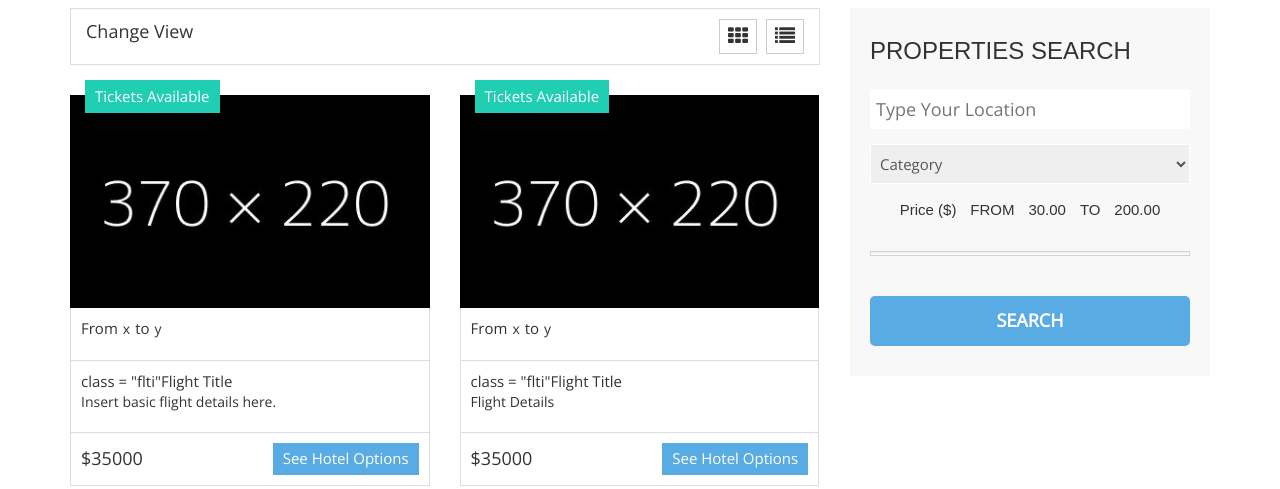
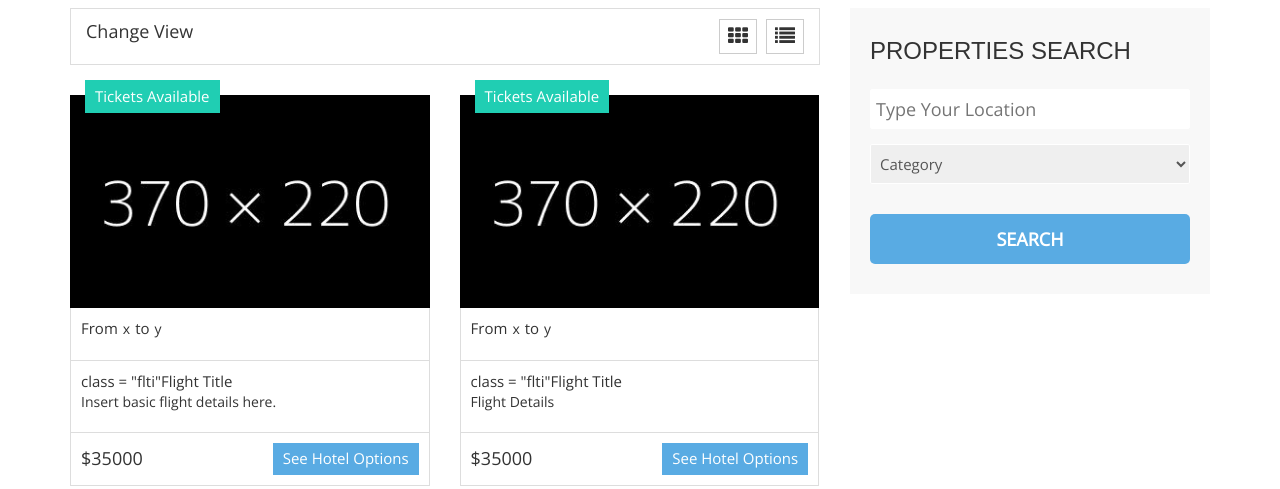
Before and after one commit to goelp14/Hackillinois-Front-End, a website: page UI/flightlist.html in a window 1280 px wide. Shown: the part 422-911 px from the top of the page. Drawn offline with nearby package versions, Linux system fonts and the light colour scheme.

Commit message:
removed useless slider

```diff
--- a/UI/flightlist.html
+++ b/UI/flightlist.html
@@ -323,17 +323,6 @@
                     <option value="2">Most Traveled</option>
                     <option value="3">Most Booked</option>
                   </select>
-                </div>
-                <div class="aa-single-filter-search">
-                  <span>Price ($)</span>
-                  <span>FROM</span>
-                  <span id="skip-value-lower" class="example-val">30.00</span>
-                  <span>TO</span>
-                  <span id="skip-value-upper" class="example-val">200.00</span>
-                  <div id="aa-sqrfeet-range" class="noUi-target noUi-ltr noUi-horizontal noUi-background">
-                  </div>
-                </div>
-
                 <div class="aa-single-advance-search">
                   <input type="submit" value="Search" class="aa-search-btn">
                 </div>
```
